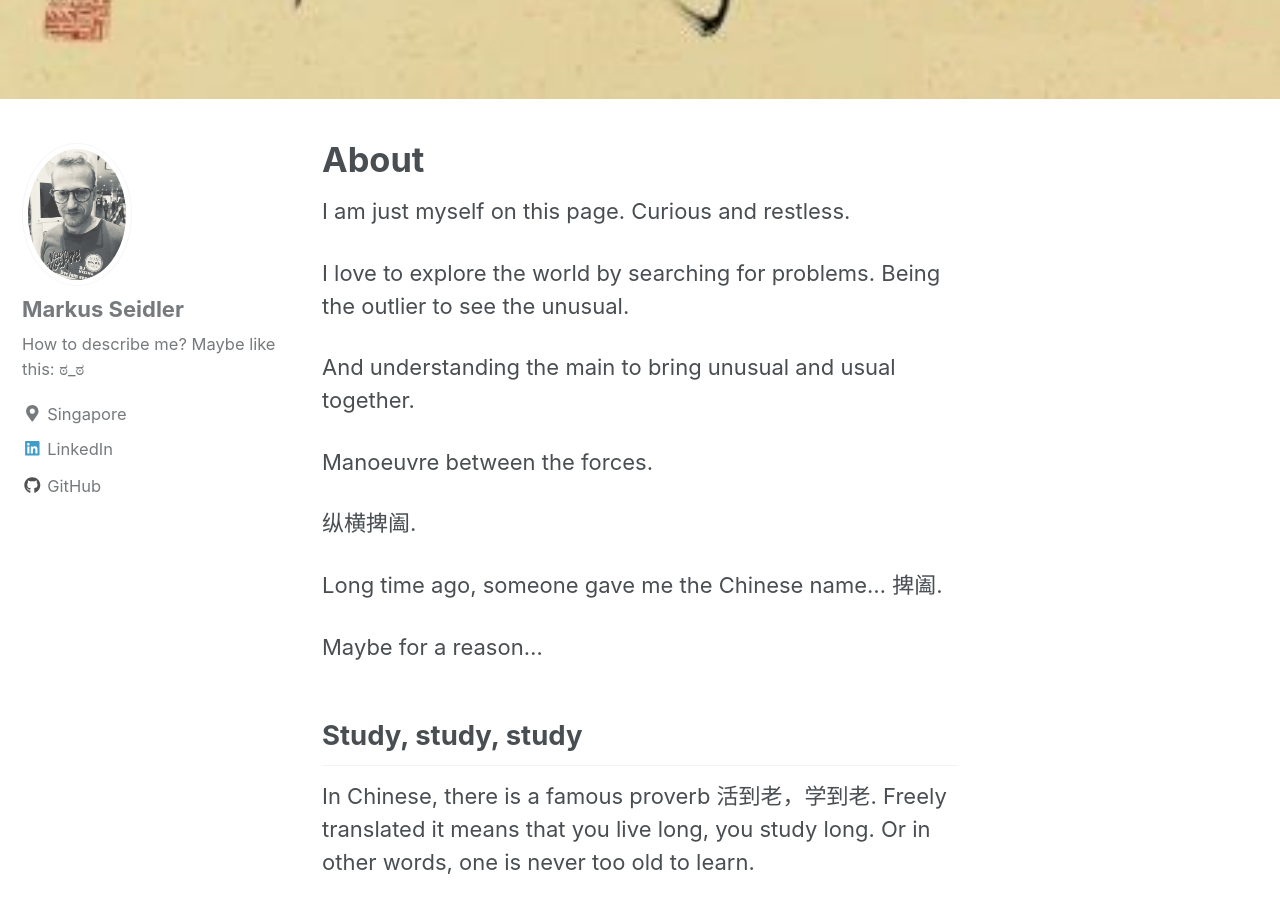
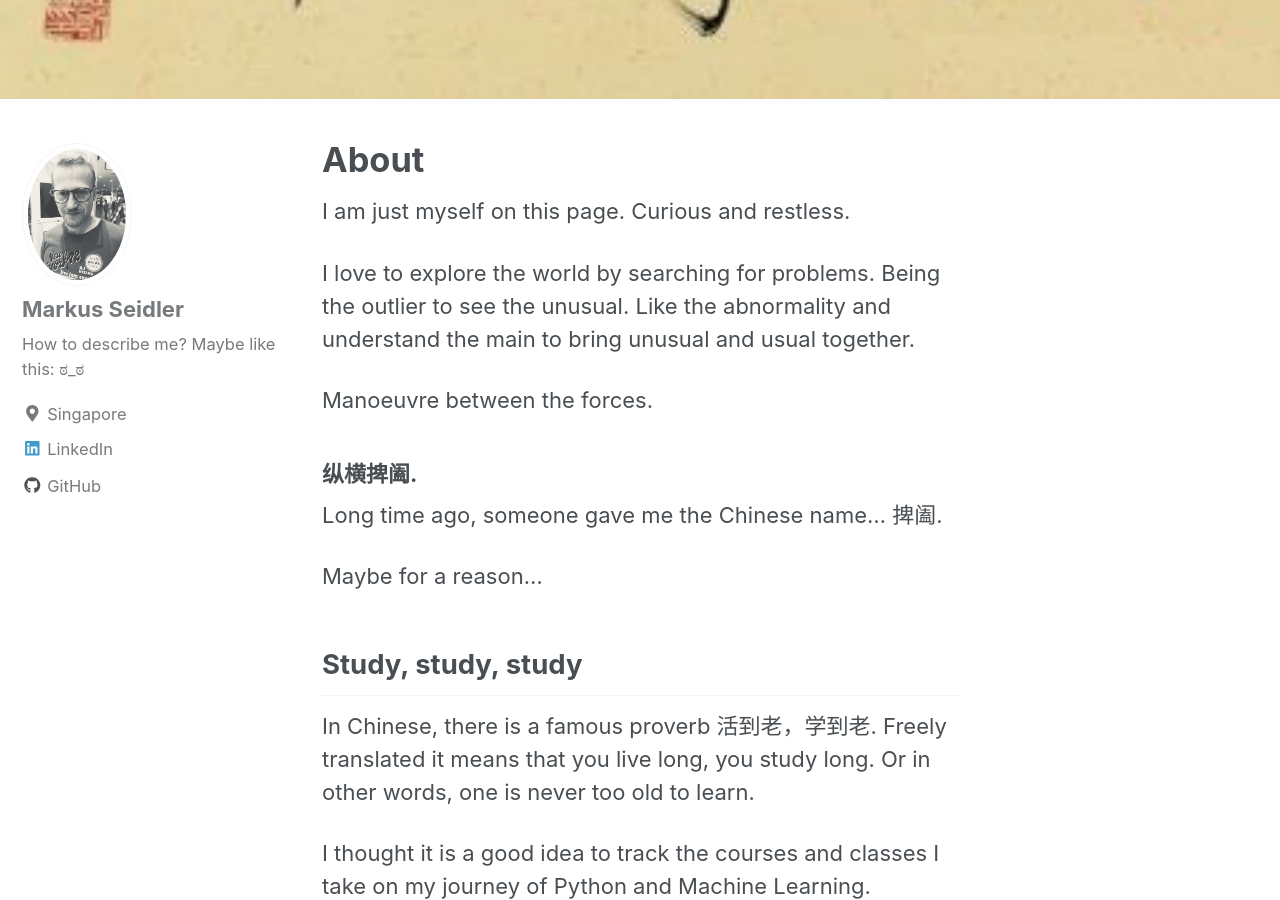
Before and after one commit to markusseidler/markusseidler.github.io, a Jekyll site: the page built from _pages/about.md, in a window 1280 px wide and 900 px high, scrolled down 852 px. Built offline with Jekyll 4.4.1, drawn with Linux system fonts in a browser that asks for light colours; nearby versions of some CDN libraries; some of the changed text lies outside the part shown.

Commit message:
present to past

```diff
--- a/_pages/about.md
+++ b/_pages/about.md
@@ -7,13 +7,13 @@ header:
 
 I am just myself on this page. Curious and restless.
 
-I love to explore the world by searching for problems. Being the outlier to see the unusual.
-
-And understanding the main to bring unusual and usual together.
+I love to explore the world by searching for problems. Being the outlier
+to see the unusual. Like the abnormality and understand the main
+to bring unusual and usual together.
 
 Manoeuvre between the forces.
 
-纵横捭阖.
+### 纵横捭阖.
 
 Long time ago, someone gave me the Chinese name... 捭阖.
 
```
Also changed, not shown: other parts of _pages/about.md (+1 -0 lines), _posts/2018-05-02-IRCHOGSVM.md (+3 -3 lines).
